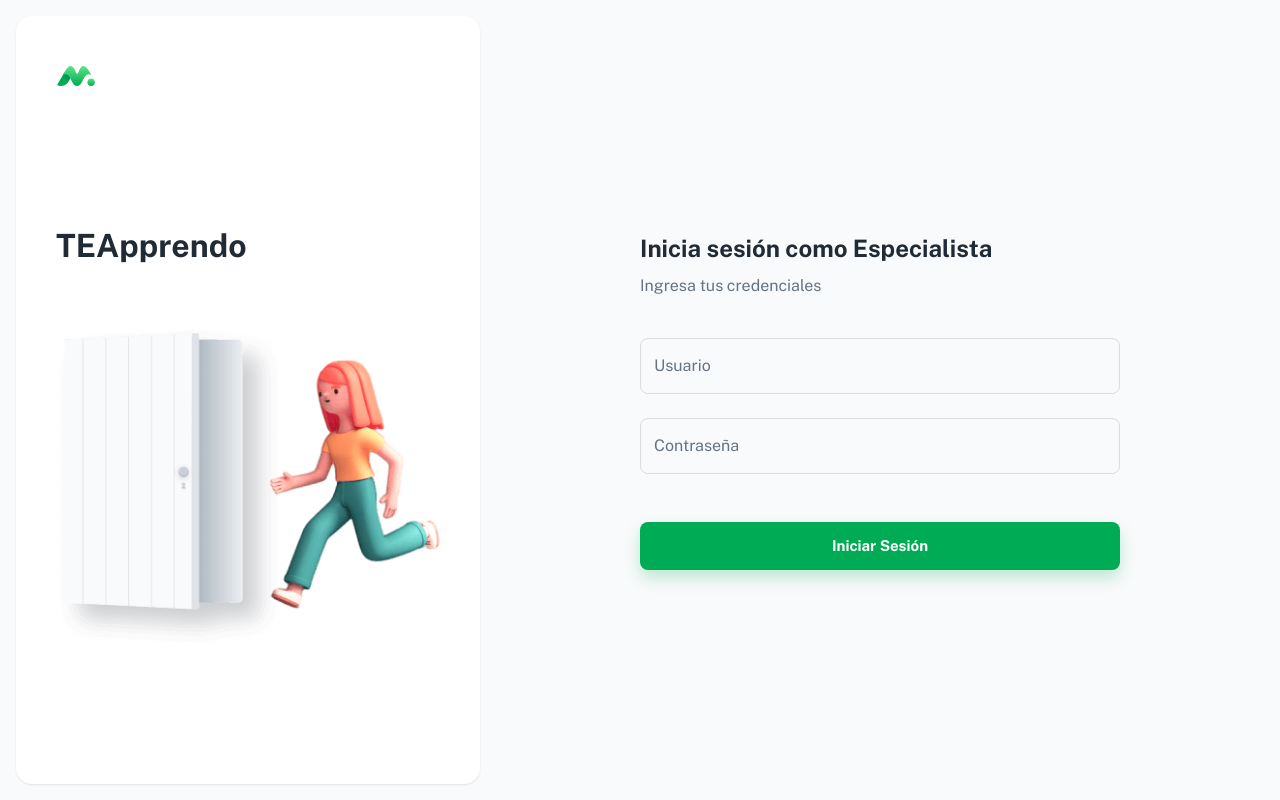
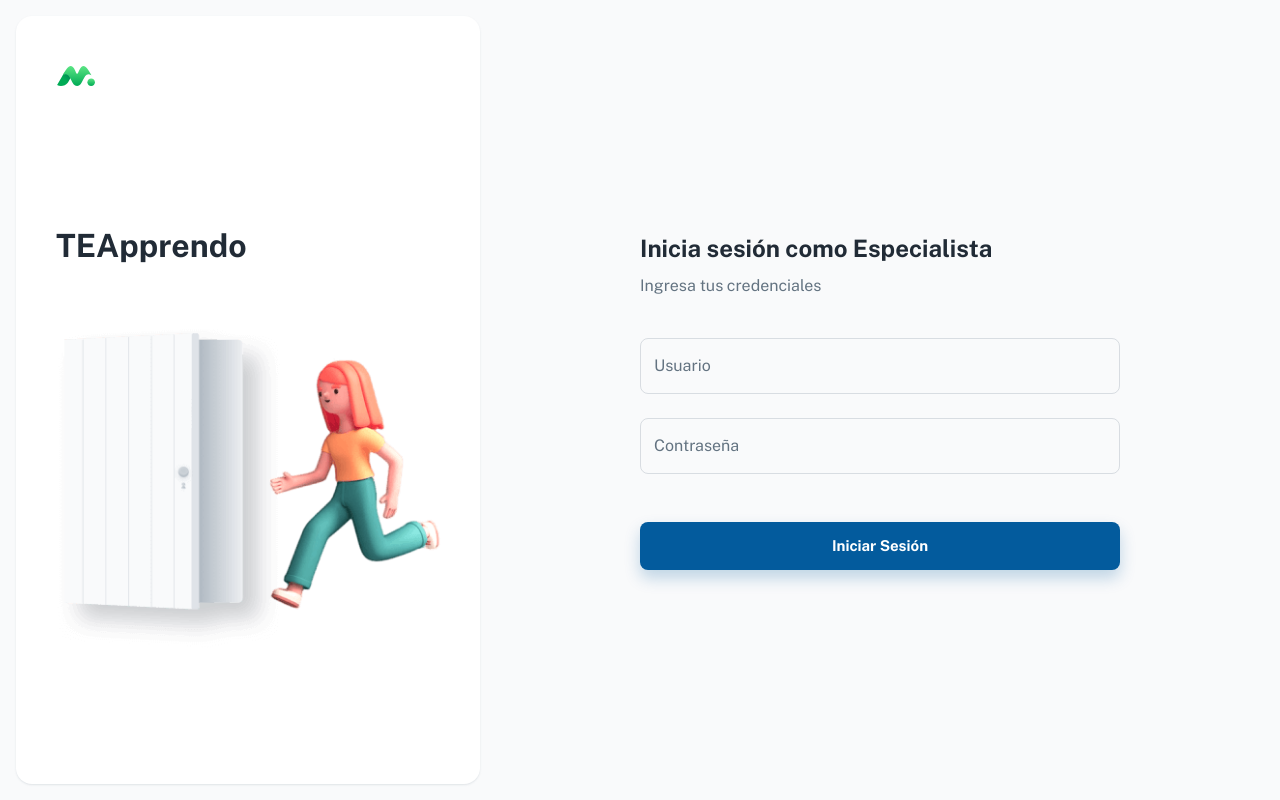
Before and after one commit to LaMalditaProgramadora/TEApprendo-WEB, a React (Create React App) app: page /login in a window 1280 px wide. Built offline with nearby package versions, Linux system fonts and the light colour scheme; some icons are missing; a web font is replaced by a local one.

Commit message:
Updated background color

```diff
--- a/src/pages/DashboardApp.js
+++ b/src/pages/DashboardApp.js
@@ -36,7 +36,6 @@ export default function DashboardApp() {
   useEffect(() => {
     validateLogin();
     getDashboardCategoryFromApi();
-    // eslint-disable-next-line
   }, []);
 
   return (
--- a/src/theme/palette.js
+++ b/src/theme/palette.js
@@ -31,8 +31,8 @@ const GREY = {
 const PRIMARY = {
   lighter: '#C8FACD',
   light: '#5BE584',
-  main: '#00AB55',
-  dark: '#007B55',
+  main: '#035B9D',
+  dark: '#024373',
   darker: '#005249',
   contrastText: '#fff'
 };
```
